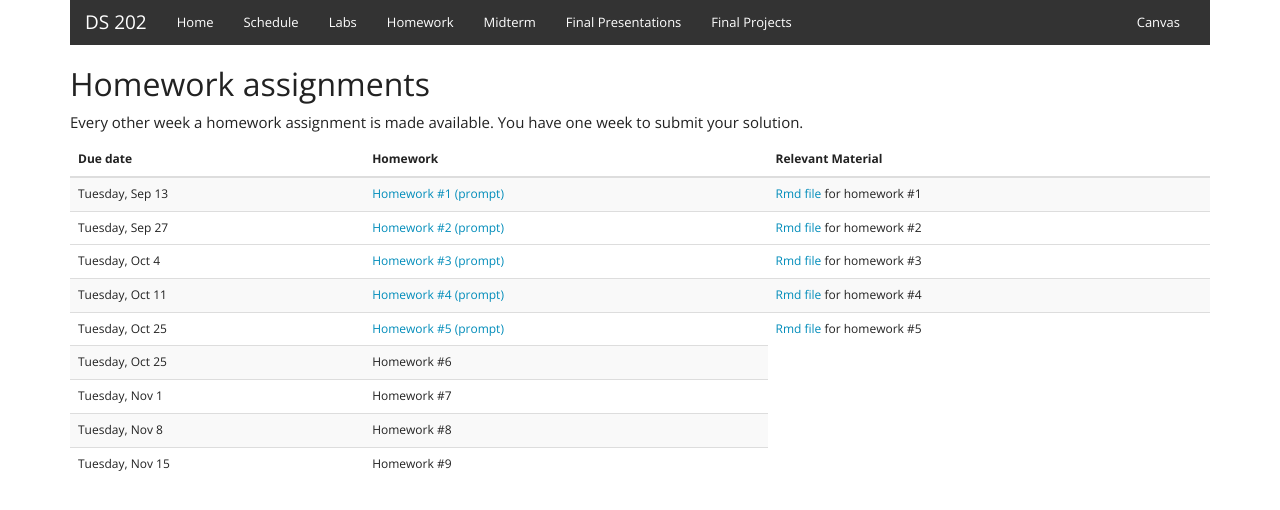
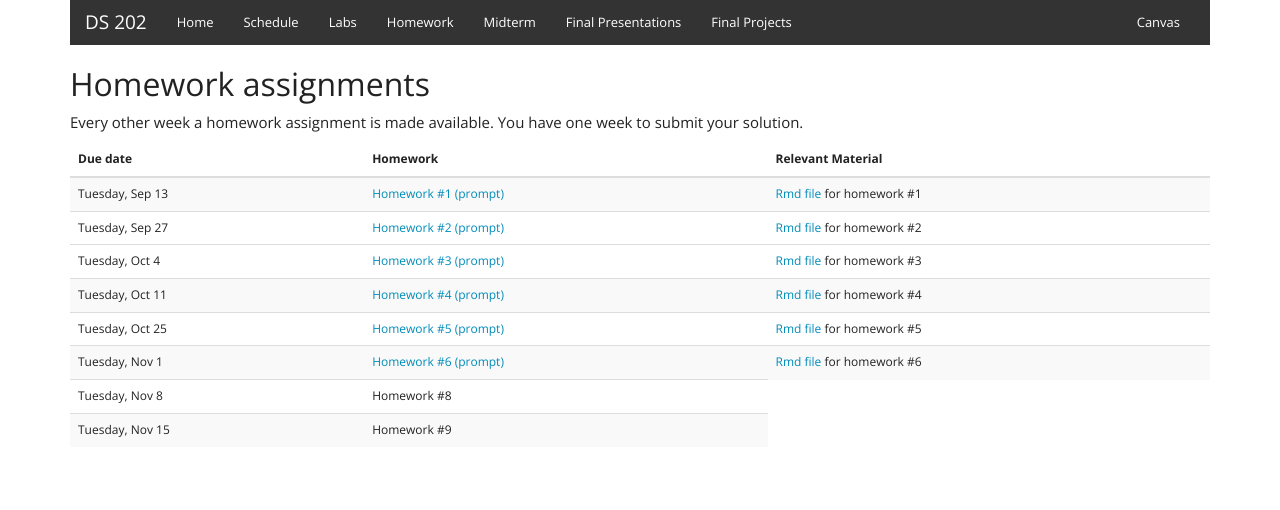
Before and after one commit to DS202-at-ISU/DS202-at-ISU.github.io, a Jekyll site: the page built from homework.html, in a window 1280 px wide. Shown: the top 510 px of the page. Built offline with Jekyll 4.4.1, drawn with Linux system fonts in a browser that asks for light colours.

Commit message:
homework link to #6

```diff
--- a/homework.html
+++ b/homework.html
@@ -42,14 +42,14 @@
       <tr>
         <td>Tuesday, Oct 25</td>
 <td><a href="homework/homework05.html">Homework #5 (prompt)</a> </td>
-        <td><a href="homework/homework05.Rmd">Rmd file</a> for homework #5        </tr>
-      <tr>
-        <td>Tuesday, Oct 25</td>
-        <td>Homework #6</td>
-      </tr>
+        <td><a href="homework/homework05.Rmd">Rmd file</a> for homework #5
+        </td></tr>
+
       <tr>
         <td>Tuesday, Nov 1</td>
-        <td>Homework #7</td>
+<td><a href="homework/homework06.html">Homework #6 (prompt)</a> </td>
+        <td><a href="homework/homework06.Rmd">Rmd file</a> for homework #6
+        </td>
       </tr>
       <tr>
         <td>Tuesday, Nov 8</td>
```
